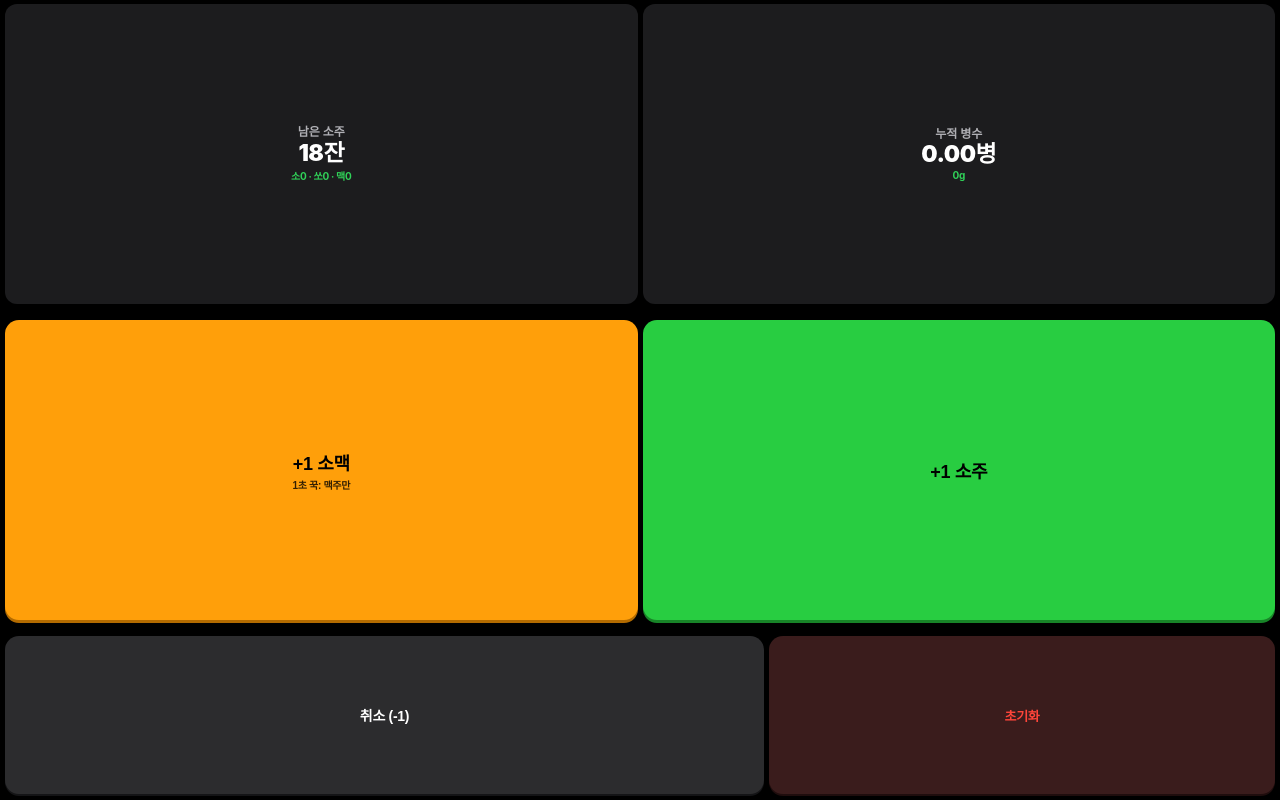
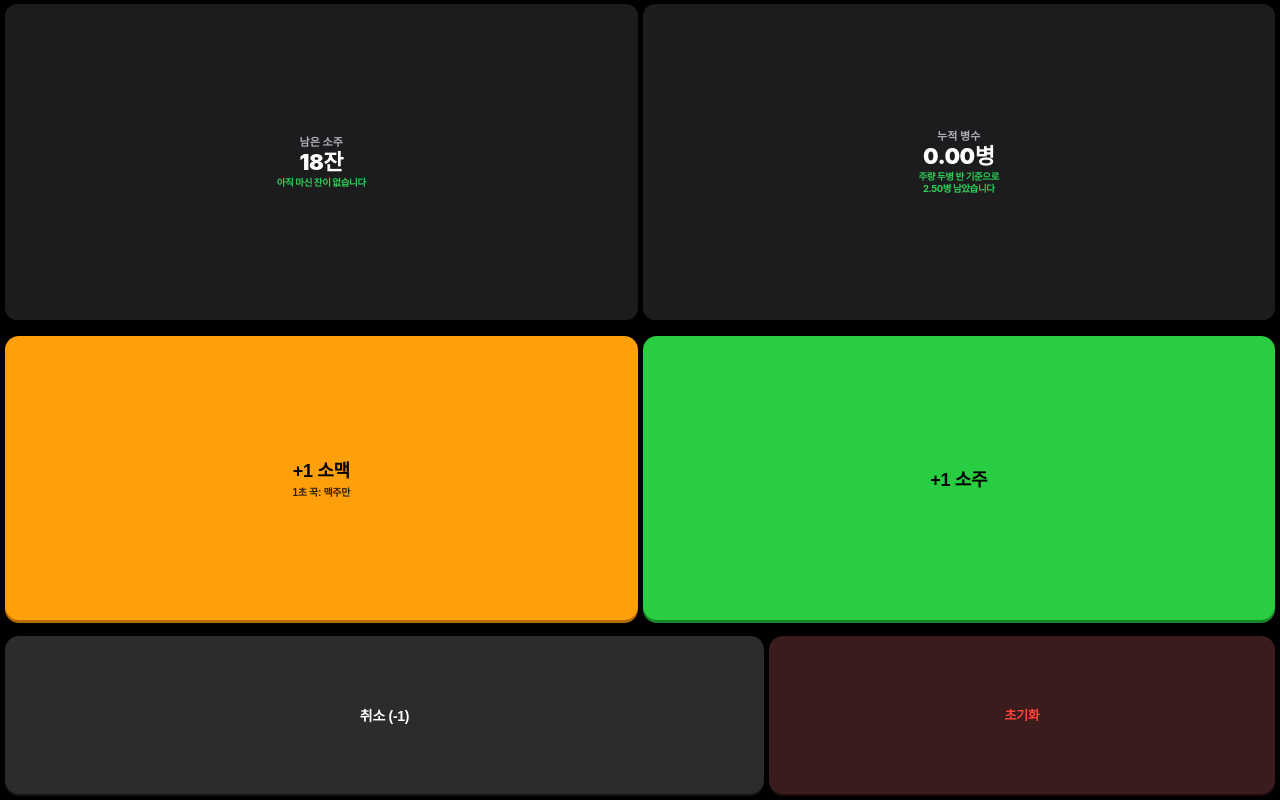
Before and after one commit to kdong1228/drink-counter, a plain HTML site: page index.html in a window 1280 px wide. Drawn offline with Linux system fonts and the light colour scheme; no server answers.

Commit message:
Update index.html

```diff
--- a/index.html
+++ b/index.html
@@ -74,7 +74,7 @@
       display: grid;
       grid-template-columns: 1fr 1fr;
       gap: 5px;
-      height: 38%;
+      height: 40%;
     }
 
     .card {
@@ -85,7 +85,7 @@
       flex-direction: column;
       justify-content: center;
       align-items: center;
-      padding: 2px;
+      padding: 3px 4px;
       text-align: center;
       transition: background-color 0.25s ease, border-color 0.25s ease;
     }
@@ -96,7 +96,7 @@
     }
 
     .card-label {
-      font-size: 12px;
+      font-size: 11px;
       font-weight: 600;
       color: #b0b0b5;
       line-height: 1.1;
@@ -108,7 +108,7 @@
     }
 
     .card-value {
-      font-size: 23px;
+      font-size: 22px;
       font-weight: 900;
       line-height: 1.1;
       color: #ffffff;
@@ -120,11 +120,19 @@
     }
 
     .card-sub {
-      font-size: 10px;
+      font-size: 9.5px;
       font-weight: 700;
       color: #30d158;
-      margin-top: 2px;
-      letter-spacing: -0.3px;
+      margin-top: 3px;
+      line-height: 1.22;
+      letter-spacing: -0.4px;
+      word-break: keep-all;
+    }
+
+    body.view-only .card-sub {
+      font-size: 13px;
+      margin-top: 8px;
+      line-height: 1.35;
     }
 
     body.over-limit .card-sub {
@@ -136,7 +144,7 @@
       display: grid;
       grid-template-columns: 1fr 1fr;
       gap: 5px;
-      height: 38%;
+      height: 36%;
     }
 
     button {
@@ -313,12 +321,12 @@
       <div class="card">
         <div class="card-label" id="remainLabel">남은 소주</div>
         <div class="card-value" id="remainSoju">18잔</div>
-        <div class="card-sub" id="drinkCountText">소0 · 쏘0 · 맥0</div>
+        <div class="card-sub" id="drinkCountText">아직 마신 잔이 없습니다</div>
       </div>
       <div class="card">
         <div class="card-label" id="bottleLabel">누적 병수</div>
         <div class="card-value" id="totalBottles">0.00병</div>
-        <div class="card-sub" id="totalAlcohol">0g</div>
+        <div class="card-sub" id="totalAlcohol">주량 두병 반 기준으로<br>2.50병 남았습니다</div>
       </div>
     </div>
 
@@ -795,13 +803,33 @@
         }
       }
 
-      const bottles = (usedUnits * (2.5 / MAX_ALCOHOL_UNITS)).toFixed(2);
-      const pureAlcoholGrams = Math.round(bottles * 57.6);
-      const timeStr = lastUpdatedAt && history.length > 0 ? ` (${formatLastTime(lastUpdatedAt)})` : '';
+      // 왼쪽 하단 문구 생성: "소주 3잔 · 소맥 1잔 마셨습니다"
+      const parts = [];
+      if (sojuCount > 0) parts.push(`소주 ${sojuCount}잔`);
+      if (somaekCount > 0) parts.push(`소맥 ${somaekCount}잔`);
+      if (beerCount > 0) parts.push(`맥주 ${beerCount}잔`);
 
-      document.getElementById('drinkCountText').innerText = `소${sojuCount} · 쏘${somaekCount} · 맥${beerCount}`;
-      document.getElementById('totalBottles').innerText = `${bottles}병`;
-      document.getElementById('totalAlcohol').innerText = `${pureAlcoholGrams}g${timeStr}`;
+      const drinkTextEl = document.getElementById('drinkCountText');
+      if (parts.length === 0) {
+        drinkTextEl.innerText = '아직 마신 잔이 없습니다';
+      } else {
+        drinkTextEl.innerHTML = `${parts.join(' · ')}<br>마셨습니다`;
+      }
+
+      // 오른쪽 상단 병수 & 하단 남은 병수 문구 생성
+      const MAX_BOTTLES = 2.5;
+      const bottlesNum = usedUnits * (MAX_BOTTLES / MAX_ALCOHOL_UNITS);
+      const bottlesStr = bottlesNum.toFixed(2);
+      const remainBottles = MAX_BOTTLES - bottlesNum;
+
+      document.getElementById('totalBottles').innerText = `${bottlesStr}병`;
+
+      const bottleSubEl = document.getElementById('totalAlcohol');
+      if (remainBottles >= 0) {
+        bottleSubEl.innerHTML = `주량 두병 반 기준으로<br>${remainBottles.toFixed(2)}병 남았습니다`;
+      } else {
+        bottleSubEl.innerHTML = `주량 두병 반 기준으로<br>${Math.abs(remainBottles).toFixed(2)}병 초과했습니다`;
+      }
     }
 
     loadState();
```
